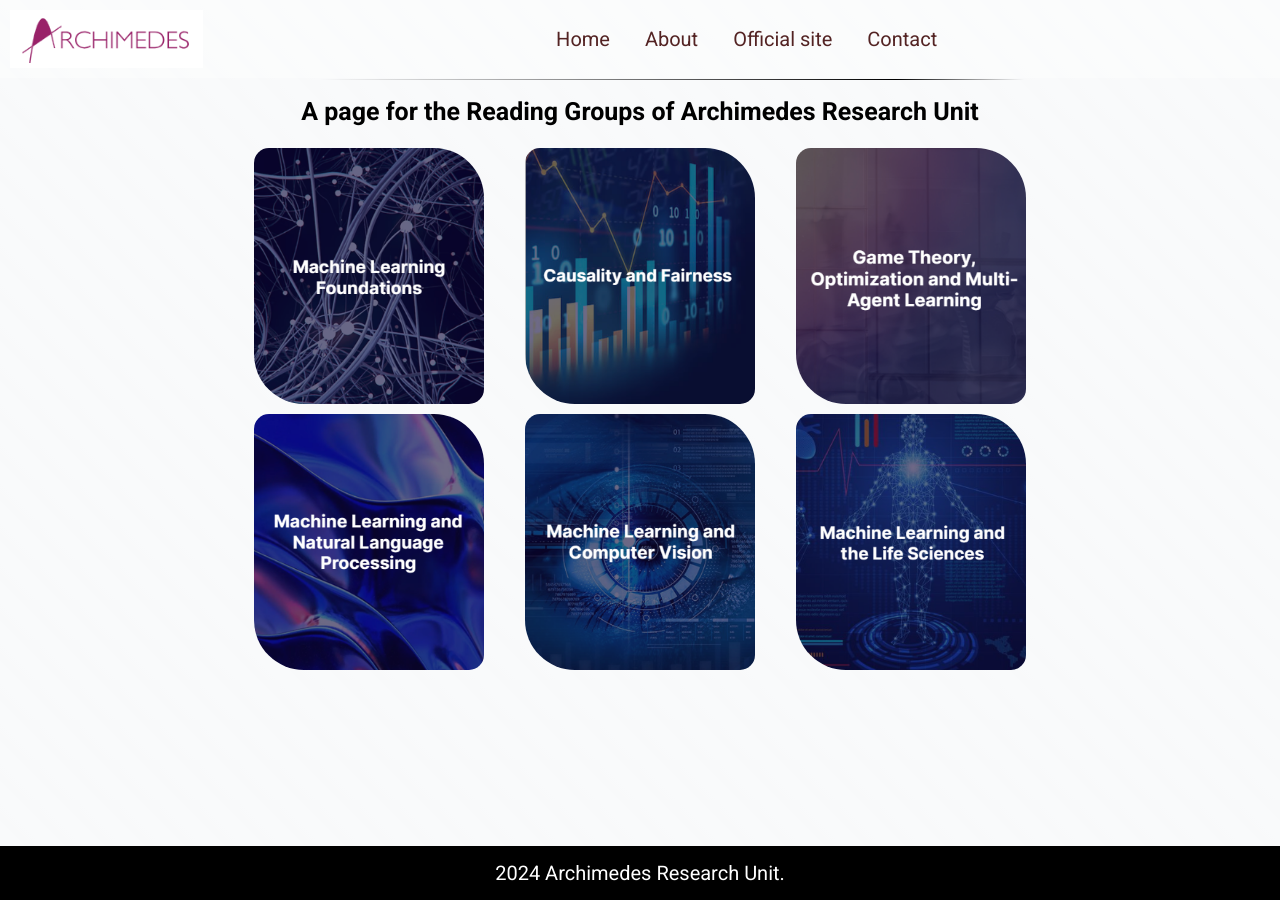
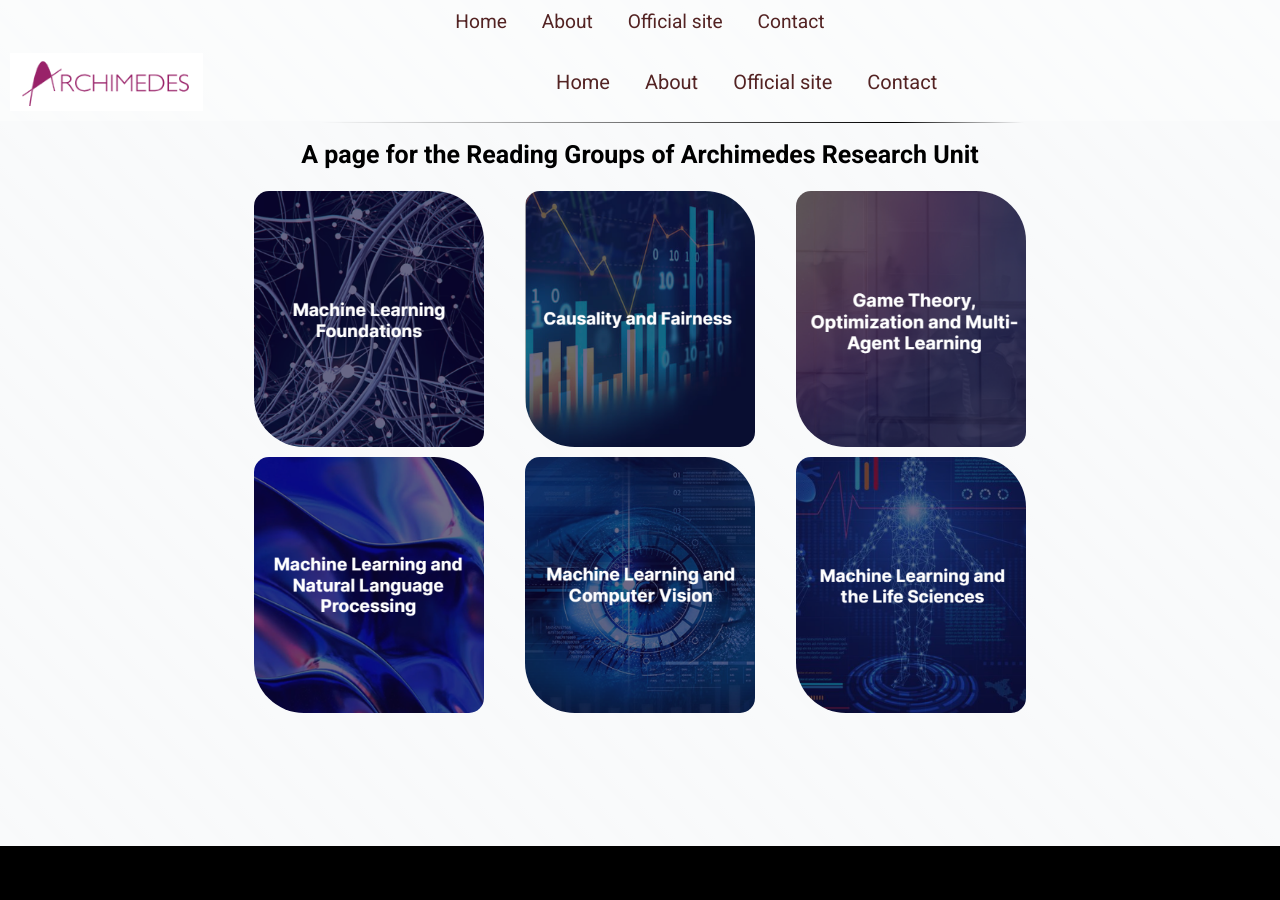
Before and after one commit to mandlos/archimedesai.github.io, a Jekyll site: the page built from index.html, in a window 1280 px wide. Built offline with Jekyll 4.4.1, drawn with Linux system fonts in a browser that asks for light colours.

Commit message:
modified:   assets/css/main.css 	modified:   index.html

```diff
--- a/assets/css/main.css
+++ b/assets/css/main.css
@@ -96,7 +96,7 @@
     text-align: center;
     width: 100%;
     flex-grow: 1;
-    white-space: no wrap;
+    white-space: nowrap;
 }
 
 .container {
--- a/index.html
+++ b/index.html
@@ -1,4 +1,5 @@
 ---
+layout: default
 title: Home
 ---
 
```
